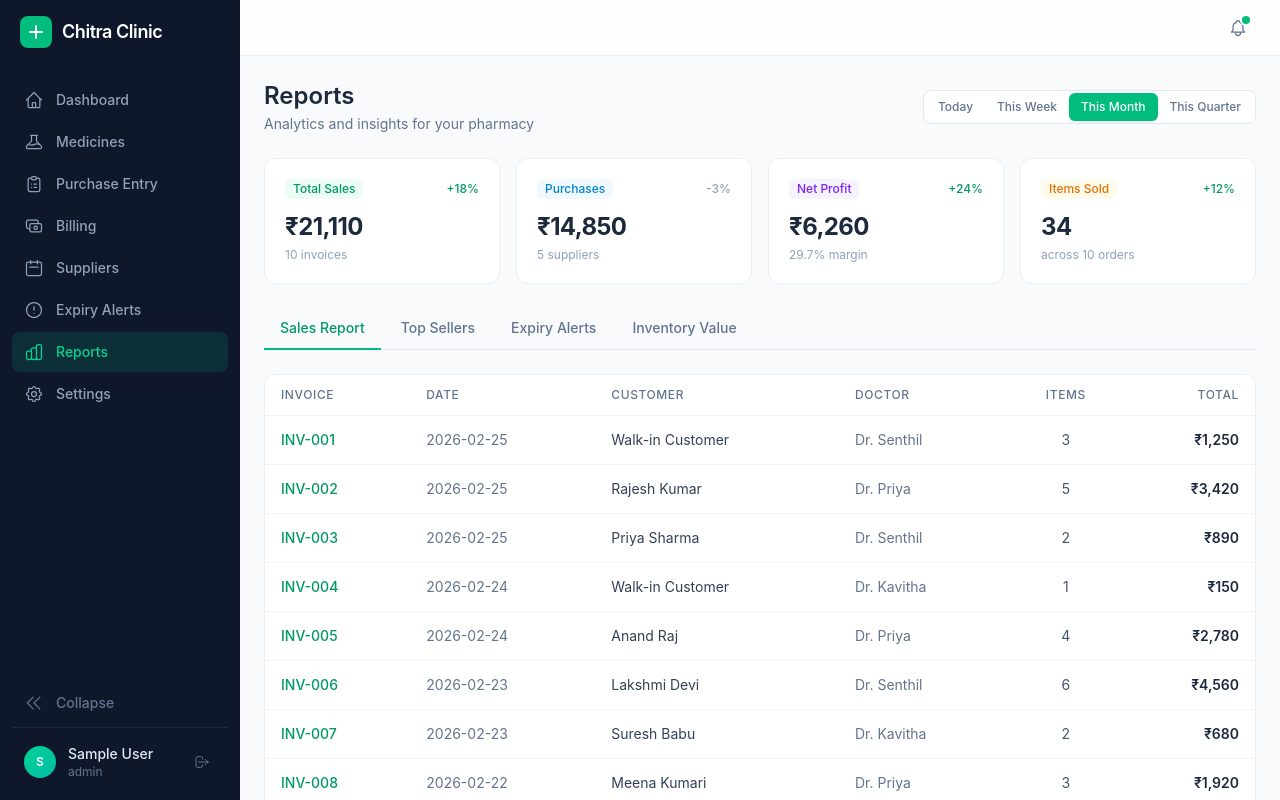
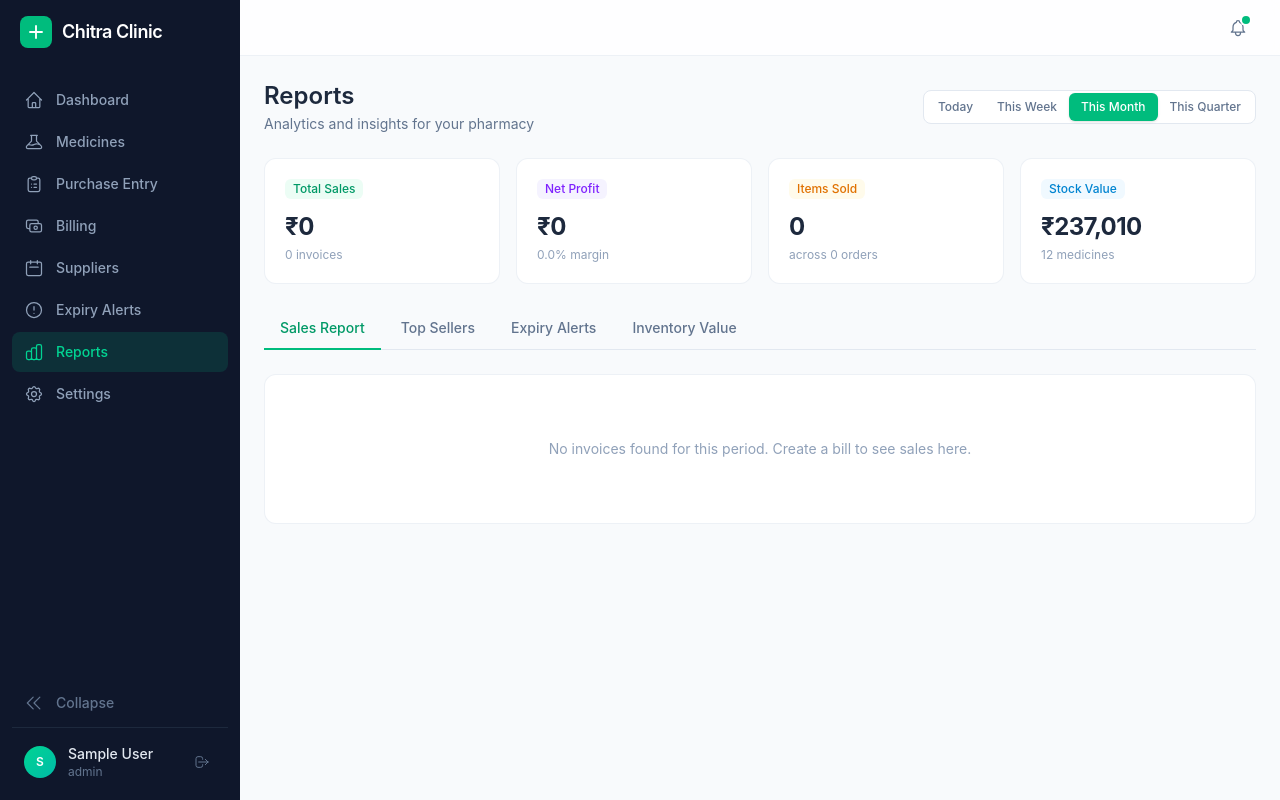
Before and after one commit to SKR-karthick/Pharmacy-inventory, a React (Vite) app: page /reports in a window 1280 px wide. Shown: the top 800 px of the page. Built offline with nearby package versions, Linux system fonts and the light colour scheme; sample sign-in values are in the browser's storage.

Commit message:
fix: live low stock, expiry alerts, and sales reports - all connected to context

```diff
--- a/src/App.jsx
+++ b/src/App.jsx
@@ -1,6 +1,7 @@
 import { BrowserRouter, Routes, Route, Navigate } from 'react-router-dom'
 import { AuthProvider, useAuth } from './context/AuthContext'
 import { MedicinesProvider } from './context/MedicinesContext'
+import { InvoicesProvider } from './context/InvoicesContext'
 import MainLayout from './layout/MainLayout'
 import Dashboard from './pages/Dashboard'
 import Medicines from './pages/Medicines'
@@ -58,7 +59,9 @@ function App() {
     <BrowserRouter>
       <AuthProvider>
         <MedicinesProvider>
-          <AppRoutes />
+          <InvoicesProvider>
+            <AppRoutes />
+          </InvoicesProvider>
         </MedicinesProvider>
       </AuthProvider>
     </BrowserRouter>
--- /dev/null
+++ b/src/context/InvoicesContext.jsx
@@ -0,0 +1,47 @@
+import { createContext, useContext, useState, useEffect } from 'react'
+
+const InvoicesContext = createContext(null)
+
+export function InvoicesProvider({ children }) {
+    const [invoices, setInvoices] = useState(() => {
+        const saved = localStorage.getItem('pharmacy-invoices')
+        return saved ? JSON.parse(saved) : []
+    })
+
+    useEffect(() => {
+        localStorage.setItem('pharmacy-invoices', JSON.stringify(invoices))
+    }, [invoices])
+
+    const addInvoice = (invoiceData) => {
+        const newInvoice = {
+            id: `INV-${String(invoices.length + 1).padStart(3, '0')}`,
+            date: new Date().toISOString().split('T')[0],
+            timestamp: Date.now(),
+            ...invoiceData,
+        }
+        setInvoices(prev => [newInvoice, ...prev])
+        return newInvoice
+    }
+
+    // Get all invoices
+    const getInvoices = () => invoices
+
+    // Stats
+    const totalSales = invoices.reduce((sum, inv) => sum + (inv.total || 0), 0)
+    const totalItems = invoices.reduce((sum, inv) => sum + (inv.itemCount || 0), 0)
+    const totalProfit = invoices.reduce((sum, inv) => sum + (inv.profit || 0), 0)
+
+    return (
+        <InvoicesContext.Provider value={{ invoices, addInvoice, getInvoices, totalSales, totalItems, totalProfit }}>
+            {children}
+        </InvoicesContext.Provider>
+    )
+}
+
+export function useInvoices() {
+    const context = useContext(InvoicesContext)
+    if (!context) {
+        throw new Error('useInvoices must be used within an InvoicesProvider')
+    }
+    return context
+}
--- a/src/pages/Medicines.jsx
+++ b/src/pages/Medicines.jsx
@@ -2,7 +2,7 @@ import { useState } from 'react'
 import { Link } from 'react-router-dom'
 import { useMedicines } from '../context/MedicinesContext'
 
-const LOW_STOCK_THRESHOLD = 20
+const LOW_STOCK_THRESHOLD = 50
 
 // Format: "8 Strips (80 Tablets)"
 function formatStock(totalUnits, unitsPerPack, purchaseUnit = 'Strip', sellingUnit = 'Tablet') {
--- a/src/pages/Reports.jsx
+++ b/src/pages/Reports.jsx
@@ -1,53 +1,88 @@
 import { useState } from 'react'
-
-const salesData = [
-  { id: 'INV-001', date: '2026-02-25', customer: 'Walk-in Customer', doctor: 'Dr. Senthil', items: 3, total: 1250 },
-  { id: 'INV-002', date: '2026-02-25', customer: 'Rajesh Kumar', doctor: 'Dr. Priya', items: 5, total: 3420 },
-  { id: 'INV-003', date: '2026-02-25', customer: 'Priya Sharma', doctor: 'Dr. Senthil', items: 2, total: 890 },
-  { id: 'INV-004', date: '2026-02-24', customer: 'Walk-in Customer', doctor: 'Dr. Kavitha', items: 1, total: 150 },
-  { id: 'INV-005', date: '2026-02-24', customer: 'Anand Raj', doctor: 'Dr. Priya', items: 4, total: 2780 },
-  { id: 'INV-006', date: '2026-02-23', customer: 'Lakshmi Devi', doctor: 'Dr. Senthil', items: 6, total: 4560 },
-  { id: 'INV-007', date: '2026-02-23', customer: 'Suresh Babu', doctor: 'Dr. Kavitha', items: 2, total: 680 },
-  { id: 'INV-008', date: '2026-02-22', customer: 'Meena Kumari', doctor: 'Dr. Priya', items: 3, total: 1920 },
-  { id: 'INV-009', date: '2026-02-21', customer: 'Walk-in Customer', doctor: 'Dr. Senthil', items: 1, total: 340 },
-  { id: 'INV-010', date: '2026-02-20', customer: 'Ganesh Moorthy', doctor: 'Dr. Kavitha', items: 7, total: 5120 },
-]
-
-const topSellingMedicines = [
-  { name: 'Paracetamol 500mg', sold: 342, revenue: 4104 },
-  { name: 'Amoxicillin 250mg', sold: 215, revenue: 9675 },
-  { name: 'Cetirizine 10mg', sold: 189, revenue: 1512 },
-  { name: 'Omeprazole 20mg', sold: 156, revenue: 4368 },
-  { name: 'Azithromycin 500mg', sold: 98, revenue: 8330 },
-]
-
-const expiringMedicines = [
-  { name: 'Metformin 500mg', batch: 'BTH-2026-005', expiry: '2026-03-30', stock: 12, daysLeft: 33 },
-  { name: 'Amoxicillin 250mg', batch: 'BTH-2026-002', expiry: '2026-04-20', stock: 8, daysLeft: 54 },
-  { name: 'Ibuprofen 400mg', batch: 'BTH-2026-007', expiry: '2026-05-05', stock: 5, daysLeft: 69 },
-  { name: 'Azithromycin 500mg', batch: 'BTH-2026-006', expiry: '2026-05-18', stock: 75, daysLeft: 82 },
-]
-
-const categoryStock = [
-  { category: 'Pain Relief', items: 12, value: 28400 },
-  { category: 'Antibiotics', items: 8, value: 45200 },
-  { category: 'Gastro', items: 6, value: 18900 },
-  { category: 'Allergy', items: 5, value: 8400 },
-  { category: 'Diabetes', items: 7, value: 32100 },
-  { category: 'Cardiac', items: 4, value: 22800 },
-  { category: 'Vitamins', items: 9, value: 15600 },
-]
+import { useInvoices } from '../context/InvoicesContext'
+import { useMedicines } from '../context/MedicinesContext'
 
 const dateRanges = ['Today', 'This Week', 'This Month', 'This Quarter']
 
+function getDaysUntilExpiry(expiryDate) {
+  if (!expiryDate) return 999
+  const today = new Date()
+  const expiry = new Date(expiryDate)
+  return Math.ceil((expiry - today) / (1000 * 60 * 60 * 24))
+}
+
 export default function Reports() {
+  const { invoices, totalSales, totalItems: totalItemsSold, totalProfit } = useInvoices()
+  const { medicines } = useMedicines()
   const [activeRange, setActiveRange] = useState('This Month')
   const [activeTab, setActiveTab] = useState('sales')
 
-  const totalSales = salesData.reduce((sum, s) => sum + s.total, 0)
-  const totalPurchases = 14850
-  const profit = totalSales - totalPurchases
-  const totalItemsSold = salesData.reduce((sum, s) => sum + s.items, 0)
+  // --- Filter invoices by date range ---
+  const filterByRange = (inv) => {
+    const today = new Date()
+    const invDate = new Date(inv.date)
+    switch (activeRange) {
+      case 'Today': return invDate.toDateString() === today.toDateString()
+      case 'This Week': {
+        const weekAgo = new Date(today)
+        weekAgo.setDate(today.getDate() - 7)
+        return invDate >= weekAgo
+      }
+      case 'This Month': {
+        return invDate.getMonth() === today.getMonth() && invDate.getFullYear() === today.getFullYear()
+      }
+      case 'This Quarter': {
+        const qStart = new Date(today.getFullYear(), Math.floor(today.getMonth() / 3) * 3, 1)
+        return invDate >= qStart
+      }
+      default: return true
+    }
+  }
+
+  const filteredInvoices = invoices.filter(filterByRange)
+  const filteredSales = filteredInvoices.reduce((s, inv) => s + (inv.total || 0), 0)
+  const filteredProfit = filteredInvoices.reduce((s, inv) => s + (inv.profit || 0), 0)
+  const filteredItemsSold = filteredInvoices.reduce((s, inv) => s + (inv.itemCount || 0), 0)
+  const margin = filteredSales > 0 ? ((filteredProfit / filteredSales) * 100).toFixed(1) : '0.0'
+
+  // --- Top sellers (from saved invoices) ---
+  const medicineSalesMap = {}
+  filteredInvoices.forEach(inv => {
+    if (inv.items) {
+      inv.items.forEach(item => {
+        if (!medicineSalesMap[item.name]) {
+          medicineSalesMap[item.name] = { name: item.name, sold: 0, revenue: 0 }
+        }
+        medicineSalesMap[item.name].sold += item.actualUnits || item.qty || 0
+        medicineSalesMap[item.name].revenue += item.total || 0
+      })
+    }
+  })
+  const topSellingMedicines = Object.values(medicineSalesMap).sort((a, b) => b.sold - a.sold).slice(0, 5)
+
+  // --- Expiry alerts from live context ---
+  const expiringMedicines = medicines
+    .map(m => ({
+      name: m.name,
+      batch: m.batchNo,
+      expiry: m.expiry,
+      stock: m.totalStockUnits ?? (m.quantity * (m.unitsPerPack || 10)),
+      daysLeft: getDaysUntilExpiry(m.expiry)
+    }))
+    .filter(m => m.daysLeft > 0 && m.daysLeft <= 90)
+    .sort((a, b) => a.daysLeft - b.daysLeft)
+
+  // --- Inventory value from live context ---
+  const categoryMap = {}
+  medicines.forEach(m => {
+    const cat = m.category || 'Other'
+    if (!categoryMap[cat]) categoryMap[cat] = { category: cat, items: 0, value: 0 }
+    categoryMap[cat].items += 1
+    const units = m.totalStockUnits ?? (m.quantity * (m.unitsPerPack || 10))
+    const costPerUnit = m.costPerPack ? (m.costPerPack / (m.unitsPerPack || 10)) : m.purchasePrice
+    categoryMap[cat].value += units * costPerUnit
+  })
+  const categoryStock = Object.values(categoryMap).sort((a, b) => b.value - a.value)
   const totalStockValue = categoryStock.reduce((sum, c) => sum + c.value, 0)
 
   return (
@@ -74,42 +109,38 @@ export default function Reports() {
         </div>
       </div>
 
-      {/* Summary Cards */}
+      {/* Summary Cards — LIVE */}
       <div className="grid grid-cols-2 lg:grid-cols-4 gap-4">
         <div className="bg-white rounded-xl p-5 border border-slate-200/60">
           <div className="flex items-center justify-between mb-3">
             <span className="inline-flex px-2 py-0.5 rounded-md text-xs font-medium bg-emerald-50 text-emerald-600">Total Sales</span>
-            <span className="text-xs font-medium text-emerald-600">+18%</span>
           </div>
-          <p className="text-2xl font-bold text-slate-800 tracking-tight">₹{totalSales.toLocaleString()}</p>
-          <p className="text-xs text-slate-400 mt-1">{salesData.length} invoices</p>
-        </div>
-
-        <div className="bg-white rounded-xl p-5 border border-slate-200/60">
-          <div className="flex items-center justify-between mb-3">
-            <span className="inline-flex px-2 py-0.5 rounded-md text-xs font-medium bg-sky-50 text-sky-600">Purchases</span>
-            <span className="text-xs font-medium text-slate-400">-3%</span>
-          </div>
-          <p className="text-2xl font-bold text-slate-800 tracking-tight">₹{totalPurchases.toLocaleString()}</p>
-          <p className="text-xs text-slate-400 mt-1">5 suppliers</p>
+          <p className="text-2xl font-bold text-slate-800 tracking-tight">₹{filteredSales.toLocaleString()}</p>
+          <p className="text-xs text-slate-400 mt-1">{filteredInvoices.length} invoices</p>
         </div>
 
         <div className="bg-white rounded-xl p-5 border border-slate-200/60">
           <div className="flex items-center justify-between mb-3">
             <span className="inline-flex px-2 py-0.5 rounded-md text-xs font-medium bg-violet-50 text-violet-600">Net Profit</span>
-            <span className="text-xs font-medium text-emerald-600">+24%</span>
           </div>
-          <p className="text-2xl font-bold text-slate-800 tracking-tight">₹{profit.toLocaleString()}</p>
-          <p className="text-xs text-slate-400 mt-1">{((profit / totalSales) * 100).toFixed(1)}% margin</p>
+          <p className="text-2xl font-bold text-slate-800 tracking-tight">₹{filteredProfit.toLocaleString()}</p>
+          <p className="text-xs text-slate-400 mt-1">{margin}% margin</p>
         </div>
 
         <div className="bg-white rounded-xl p-5 border border-slate-200/60">
           <div className="flex items-center justify-between mb-3">
             <span className="inline-flex px-2 py-0.5 rounded-md text-xs font-medium bg-amber-50 text-amber-600">Items Sold</span>
-            <span className="text-xs font-medium text-emerald-600">+12%</span>
           </div>
-          <p className="text-2xl font-bold text-slate-800 tracking-tight">{totalItemsSold}</p>
-          <p className="text-xs text-slate-400 mt-1">across {salesData.length} orders</p>
+          <p className="text-2xl font-bold text-slate-800 tracking-tight">{filteredItemsSold}</p>
+          <p className="text-xs text-slate-400 mt-1">across {filteredInvoices.length} orders</p>
+        </div>
+
+        <div className="bg-white rounded-xl p-5 border border-slate-200/60">
+          <div className="flex items-center justify-between mb-3">
+            <span className="inline-flex px-2 py-0.5 rounded-md text-xs font-medium bg-sky-50 text-sky-600">Stock Value</span>
+          </div>
+          <p className="text-2xl font-bold text-slate-800 tracking-tight">₹{Math.round(totalStockValue).toLocaleString()}</p>
+          <p className="text-xs text-slate-400 mt-1">{medicines.length} medicines</p>
         </div>
       </div>
 
@@ -134,9 +165,14 @@ export default function Reports() {
         ))}
       </div>
 
-      {/* Sales Report */}
+      {/* Sales Report — LIVE from InvoicesContext */}
       {activeTab === 'sales' && (
         <div className="bg-white rounded-xl border border-slate-200/60 overflow-hidden">
+          {filteredInvoices.length === 0 ? (
+            <div className="px-6 py-16 text-center">
+              <p className="text-slate-400 text-sm">No invoices found for this period. Create a bill to see sales here.</p>
+            </div>
+          ) : (
             <div className="overflow-x-auto">
               <table className="w-full min-w-[700px]">
                 <thead>
@@ -147,35 +183,48 @@ export default function Reports() {
                     <th className="px-4 py-3 text-left text-xs font-medium text-slate-500 uppercase tracking-wider">Doctor</th>
                     <th className="px-4 py-3 text-center text-xs font-medium text-slate-500 uppercase tracking-wider">Items</th>
                     <th className="px-4 py-3 text-right text-xs font-medium text-slate-500 uppercase tracking-wider">Total</th>
+                    <th className="px-4 py-3 text-center text-xs font-medium text-slate-500 uppercase tracking-wider">Status</th>
                   </tr>
                 </thead>
                 <tbody className="divide-y divide-slate-100">
-                {salesData.map((sale) => (
-                  <tr key={sale.id} className="hover:bg-slate-50/50 transition-colors">
+                  {filteredInvoices.map((sale) => (
+                    <tr key={sale.id || sale.timestamp} className="hover:bg-slate-50/50 transition-colors">
                       <td className="px-4 py-3.5 text-sm font-medium text-emerald-600">{sale.id}</td>
                       <td className="px-4 py-3.5 text-sm text-slate-500">{sale.date}</td>
                       <td className="px-4 py-3.5 text-sm text-slate-700">{sale.customer}</td>
-                    <td className="px-4 py-3.5 text-sm text-slate-500">{sale.doctor}</td>
-                    <td className="px-4 py-3.5 text-sm text-center text-slate-600">{sale.items}</td>
-                    <td className="px-4 py-3.5 text-sm text-right font-semibold text-slate-800">₹{sale.total.toLocaleString()}</td>
+                      <td className="px-4 py-3.5 text-sm text-slate-500">{sale.doctor || '—'}</td>
+                      <td className="px-4 py-3.5 text-sm text-center text-slate-600">{sale.itemCount}</td>
+                      <td className="px-4 py-3.5 text-sm text-right font-semibold text-slate-800">₹{(sale.total || 0).toLocaleString()}</td>
+                      <td className="px-4 py-3.5 text-center">
+                        <span className={`px-2 py-0.5 rounded-md text-[11px] font-bold ${sale.status === 'paid' ? 'bg-emerald-100 text-emerald-700' : 'bg-amber-100 text-amber-700'}`}>
+                          {sale.status === 'paid' ? 'PAID' : 'UNPAID'}
+                        </span>
+                      </td>
                     </tr>
                   ))}
                 </tbody>
                 <tfoot className="bg-slate-50 border-t border-slate-200">
                   <tr>
                     <td colSpan="4" className="px-4 py-3 text-sm font-semibold text-slate-700">Total</td>
-                  <td className="px-4 py-3 text-sm text-center font-semibold text-slate-700">{totalItemsSold}</td>
-                  <td className="px-4 py-3 text-sm text-right font-bold text-emerald-600">₹{totalSales.toLocaleString()}</td>
+                    <td className="px-4 py-3 text-sm text-center font-semibold text-slate-700">{filteredItemsSold}</td>
+                    <td className="px-4 py-3 text-sm text-right font-bold text-emerald-600">₹{filteredSales.toLocaleString()}</td>
+                    <td></td>
                   </tr>
                 </tfoot>
               </table>
             </div>
+          )}
         </div>
       )}
 
-      {/* Top Sellers */}
+      {/* Top Sellers — LIVE from invoices */}
       {activeTab === 'top' && (
         <div className="bg-white rounded-xl border border-slate-200/60 overflow-hidden">
+          {topSellingMedicines.length === 0 ? (
+            <div className="px-6 py-16 text-center">
+              <p className="text-slate-400 text-sm">No sales data yet. Bill some medicines to see top sellers.</p>
+            </div>
+          ) : (
             <div className="overflow-x-auto">
               <table className="w-full">
                 <thead>
@@ -189,7 +238,7 @@ export default function Reports() {
                 </thead>
                 <tbody className="divide-y divide-slate-100">
                   {topSellingMedicines.map((med, index) => {
-                  const maxSold = topSellingMedicines[0].sold
+                    const maxSold = topSellingMedicines[0].sold || 1
                     const barWidth = (med.sold / maxSold) * 100
                     const colors = ['bg-emerald-400', 'bg-sky-400', 'bg-violet-400', 'bg-amber-400', 'bg-rose-400']
                     return (
@@ -214,12 +263,18 @@ export default function Reports() {
                 </tbody>
               </table>
             </div>
+          )}
         </div>
       )}
 
-      {/* Expiry Alerts */}
+      {/* Expiry Alerts — LIVE from MedicinesContext */}
       {activeTab === 'expiry' && (
         <div className="space-y-4">
+          {expiringMedicines.length === 0 ? (
+            <div className="bg-white rounded-xl border border-slate-200/60 px-6 py-16 text-center">
+              <p className="text-emerald-600 text-sm font-medium">✓ No medicines expiring within 90 days</p>
+            </div>
+          ) : (
             <div className="grid grid-cols-1 md:grid-cols-2 gap-4">
               {expiringMedicines.map((med) => (
                 <div key={med.batch} className={`bg-white rounded-xl border p-5 ${med.daysLeft <= 30 ? 'border-rose-200 bg-rose-50/30' :
@@ -254,16 +309,17 @@ export default function Reports() {
                 </div>
               ))}
             </div>
+          )}
         </div>
       )}
 
-      {/* Inventory Value */}
+      {/* Inventory Value — LIVE from MedicinesContext */}
       {activeTab === 'inventory' && (
         <div className="space-y-4">
           <div className="bg-white rounded-xl border border-slate-200/60 p-5">
             <div className="flex items-center justify-between mb-4">
               <h3 className="text-sm font-semibold text-slate-800">Total Inventory Value</h3>
-              <span className="text-2xl font-bold text-emerald-600">₹{totalStockValue.toLocaleString()}</span>
+              <span className="text-2xl font-bold text-emerald-600">₹{Math.round(totalStockValue).toLocaleString()}</span>
             </div>
             <div className="flex h-4 rounded-full overflow-hidden bg-slate-100">
               {categoryStock.map((cat, i) => {
@@ -271,9 +327,9 @@ export default function Reports() {
                 return (
                   <div
                     key={cat.category}
-                    className={`${colors[i]} transition-all`}
-                    style={{ width: `${(cat.value / totalStockValue) * 100}%` }}
-                    title={`${cat.category}: ₹${cat.value.toLocaleString()}`}
+                    className={`${colors[i % colors.length]} transition-all`}
+                    style={{ width: `${totalStockValue > 0 ? (cat.value / totalStockValue) * 100 : 0}%` }}
+                    title={`${cat.category}: ₹${Math.round(cat.value).toLocaleString()}`}
                   ></div>
                 )
               })}
@@ -297,13 +353,13 @@ export default function Reports() {
                     <tr key={cat.category} className="hover:bg-slate-50/50 transition-colors">
                       <td className="px-4 py-3.5">
                         <div className="flex items-center gap-2">
-                          <span className={`w-2.5 h-2.5 rounded-full ${dotColors[i]}`}></span>
+                          <span className={`w-2.5 h-2.5 rounded-full ${dotColors[i % dotColors.length]}`}></span>
                           <span className="text-sm font-medium text-slate-700">{cat.category}</span>
                         </div>
                       </td>
                       <td className="px-4 py-3.5 text-sm text-center text-slate-600">{cat.items}</td>
-                      <td className="px-4 py-3.5 text-sm text-right font-semibold text-slate-800">₹{cat.value.toLocaleString()}</td>
-                      <td className="px-4 py-3.5 text-sm text-right text-slate-500">{((cat.value / totalStockValue) * 100).toFixed(1)}%</td>
+                      <td className="px-4 py-3.5 text-sm text-right font-semibold text-slate-800">₹{Math.round(cat.value).toLocaleString()}</td>
+                      <td className="px-4 py-3.5 text-sm text-right text-slate-500">{totalStockValue > 0 ? ((cat.value / totalStockValue) * 100).toFixed(1) : '0.0'}%</td>
                     </tr>
                   )
                 })}
@@ -312,7 +368,7 @@ export default function Reports() {
                 <tr>
                   <td className="px-4 py-3 text-sm font-semibold text-slate-700">Total</td>
                   <td className="px-4 py-3 text-sm text-center font-semibold text-slate-700">{categoryStock.reduce((s, c) => s + c.items, 0)}</td>
-                  <td className="px-4 py-3 text-sm text-right font-bold text-emerald-600">₹{totalStockValue.toLocaleString()}</td>
+                  <td className="px-4 py-3 text-sm text-right font-bold text-emerald-600">₹{Math.round(totalStockValue).toLocaleString()}</td>
                   <td className="px-4 py-3 text-sm text-right font-semibold text-slate-700">100%</td>
                 </tr>
               </tfoot>
```
Also changed, not shown: src/context/MedicinesContext.jsx (+5 -5 lines), src/pages/Billing.jsx (+23 -0 lines). Lines whose indentation alone changed are shown as unchanged.
